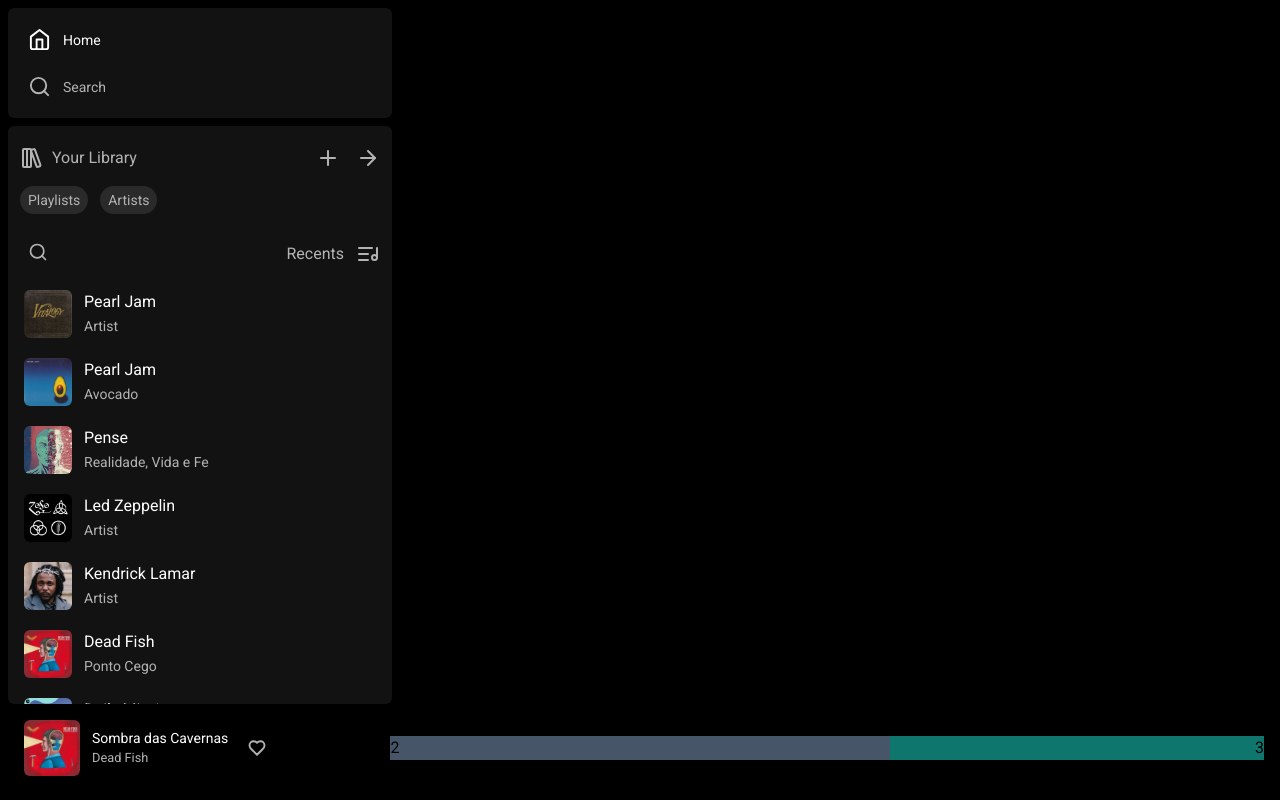
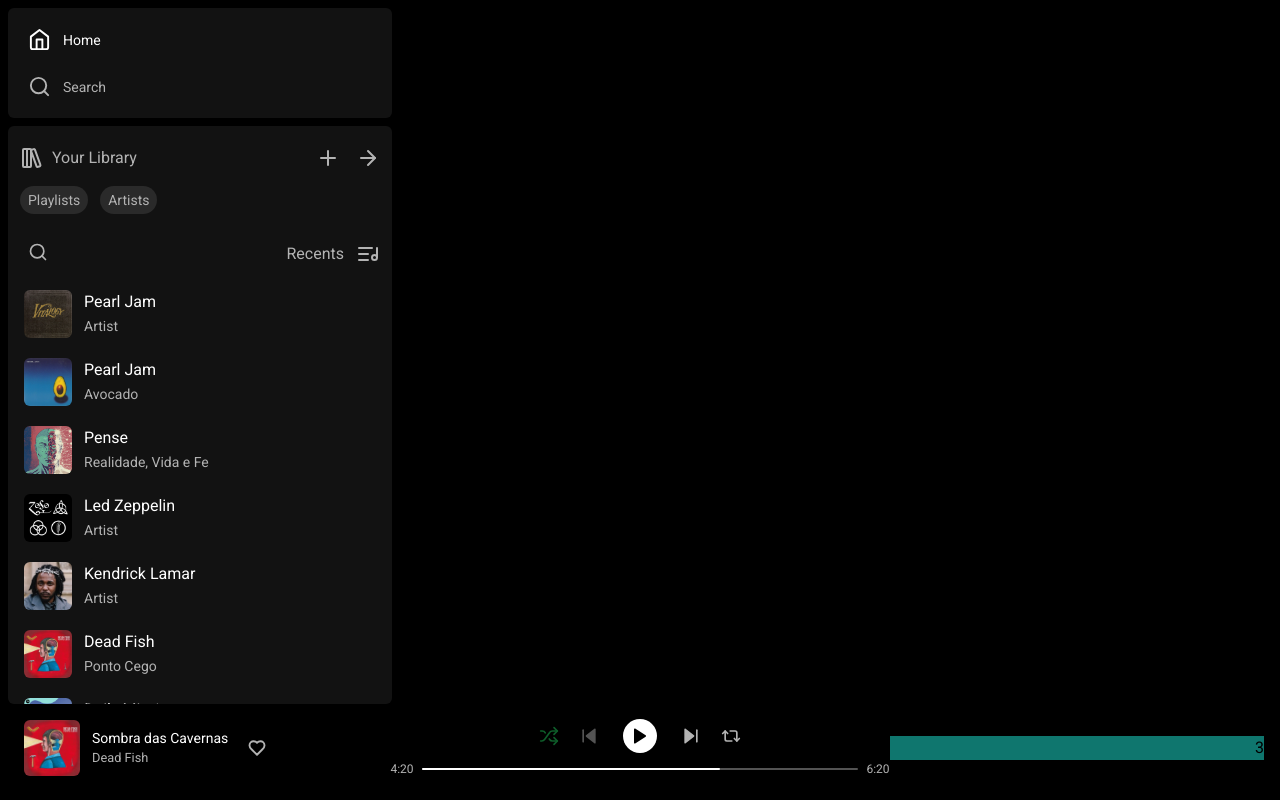
Before and after one commit to euguilhermegirardi/spotify-tailwindcss, a React (Vite) app: page / in a window 1280 px wide. Built offline with nearby package versions, Linux system fonts and the light colour scheme.

Commit message:
desktop player tidy-up and create controls

```diff
--- a/src/components/mobilePlayer/index.tsx
+++ b/src/components/mobilePlayer/index.tsx
@@ -4,7 +4,7 @@
 
 export default function MobilePlayer() {
   return (
-    <div className="bg-grey-3 w-1full absolute bottom-20 left-2 right-2 z-10 flex flex-col rounded-md px-4 pt-1 md:hidden">
+    <div className="w-1full absolute bottom-20 left-2 right-2 z-10 flex flex-col rounded-md bg-grey-3 px-4 pt-1 md:hidden">
       <div className="flex justify-between">
         <div className="flex gap-4">
           <img
@@ -21,14 +21,14 @@
           </div>
         </div>
 
-        <div className="flex-2 flex items-center justify-end gap-3">
+        <div className="flex flex-2 items-center justify-end gap-3">
           <Heart />
           <Pause />
         </div>
       </div>
 
       <div className="h-0.5 rounded-full bg-grey-1">
-        <div className="h-0.5 w-3/5 rounded-full bg-white" />
+        <div className="bg-white h-0.5 w-3/5 rounded-full" />
       </div>
     </div>
   )
--- a/src/components/player/player.tsx
+++ b/src/components/player/player.tsx
@@ -1,7 +1,18 @@
-import { Heart } from 'lucide-react'
+import {
+  Heart,
+  Play,
+  Shuffle,
+  SkipBack,
+  SkipForward,
+  Repeat2,
+} from 'lucide-react'
 import Img from '../../assets/ponto_cego.png'
+import { useState } from 'react'
 
 export default function Player() {
+  const [isSkipForwardHovered, setIsSkipForwardHovered] = useState(false)
+  const [isRepeatHovered, setIsRepeatHovered] = useState(false)
+
   return (
     <footer className="hidden p-2 md:flex md:h-auto md:min-w-[620px]">
       <div className="flex h-[72px] items-center justify-between md:w-full">
@@ -24,7 +35,52 @@
           </div>
         </div>
 
-        <div className="w-[40%] max-w-[722px] bg-slate-600">2</div>
+        <div className="w-[40%] max-w-[722px]">
+          <div className="flex flex-col items-center justify-center">
+            <div className="mb-2 flex w-full flex-nowrap gap-6">
+              <div className="flex flex-1 items-center justify-end gap-5">
+                <Shuffle color="#1db954" className="opacity-50" size={20} />
+                <SkipBack color="#535353" fill="#535353" size={20} />
+              </div>
+
+              <div className="flex scale-100 transform items-center justify-center rounded-full bg-white-1 p-2 transition-transform hover:scale-110">
+                <Play color="#000" fill="#000" size={18} />
+              </div>
+
+              <div className="flex flex-1 items-center gap-5 hover:text-white-1">
+                <SkipForward
+                  onMouseEnter={() => setIsSkipForwardHovered(true)}
+                  onMouseLeave={() => setIsSkipForwardHovered(false)}
+                  color={isSkipForwardHovered ? '#ffffff' : '#b3b3b3'}
+                  fill={isSkipForwardHovered ? '#ffffff' : '#b3b3b3'}
+                  size={20}
+                />
+                <Repeat2
+                  onMouseEnter={() => setIsRepeatHovered(true)}
+                  onMouseLeave={() => setIsRepeatHovered(false)}
+                  color={isRepeatHovered ? '#ffffff' : '#b3b3b3'}
+                  size={20}
+                />
+              </div>
+            </div>
+          </div>
+
+          <div className="flex items-center justify-center gap-2">
+            <div>
+              <p className="text-xs text-grey-2">4:20</p>
+            </div>
+
+            <div className="group relative h-0.5 w-full rounded-full bg-grey-1">
+              <div className="relative h-0.5 w-[68.42%] rounded-full bg-white-1 group-hover:bg-green">
+                <div className="absolute right-0 h-3 w-3 -translate-y-1/2 translate-x-2/4 rounded-full bg-white-1 opacity-0 transition-opacity duration-300 group-hover:opacity-100"></div>
+              </div>
+            </div>
+
+            <div>
+              <p className="text-xs text-grey-2">6:20</p>
+            </div>
+          </div>
+        </div>
 
         <div className="flex w-[30%] min-w-[180px] justify-end bg-teal-700">
           3
```
